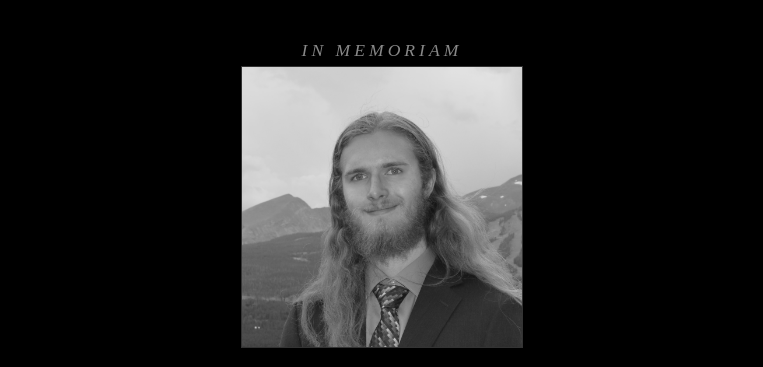
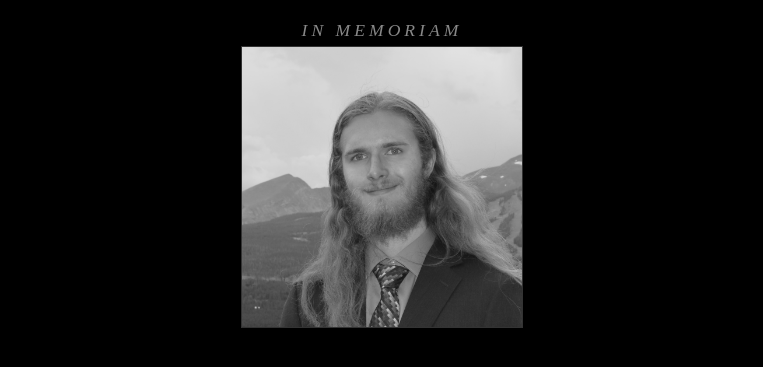
Before and after one commit to N3rdL0rd/samMemorial, a plain HTML site: page index.html in a window 1280 px wide. Shown: the top 367 px of the page, without its empty margins (258-1021 px from the left). Drawn offline with Linux system fonts and the light colour scheme.

Commit message:
layout tweaks to make it pretty

```diff
--- a/index.html
+++ b/index.html
@@ -15,13 +15,13 @@
             align-items: center;
             min-height: 100vh;
             margin: 0;
-            padding: 40px 20px;
+            padding: 20px 20px;
             text-align: center;
             box-sizing: border-box;
         }
 
         .container {
-            max-width: 600px;
+            max-width: 700px;
             animation: fadeIn 3s ease-in;
         }
 
@@ -52,6 +52,7 @@
             font-style: italic;
             font-size: 1.1rem;
             margin-bottom: 5px;
+            margin-top: 0px;
             color: #888;
             letter-spacing: 4px;
             text-transform: uppercase;
```
